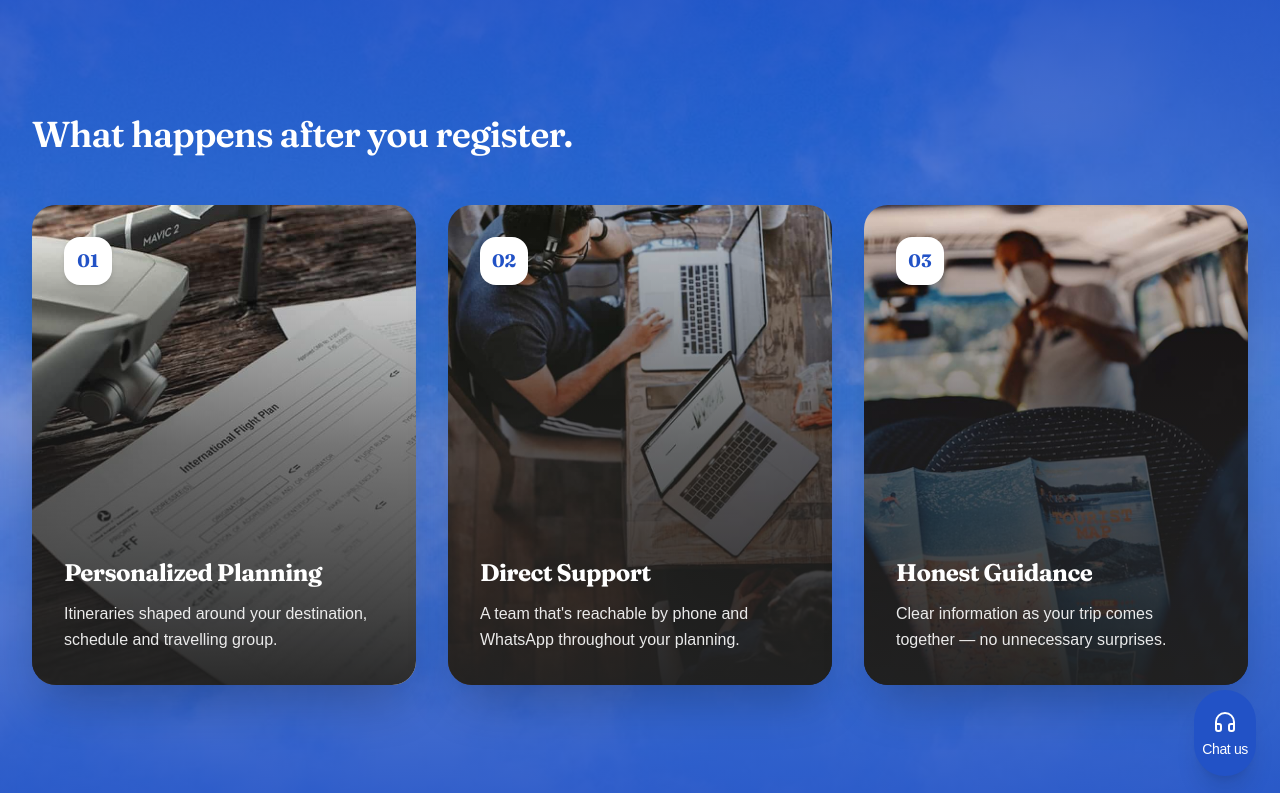
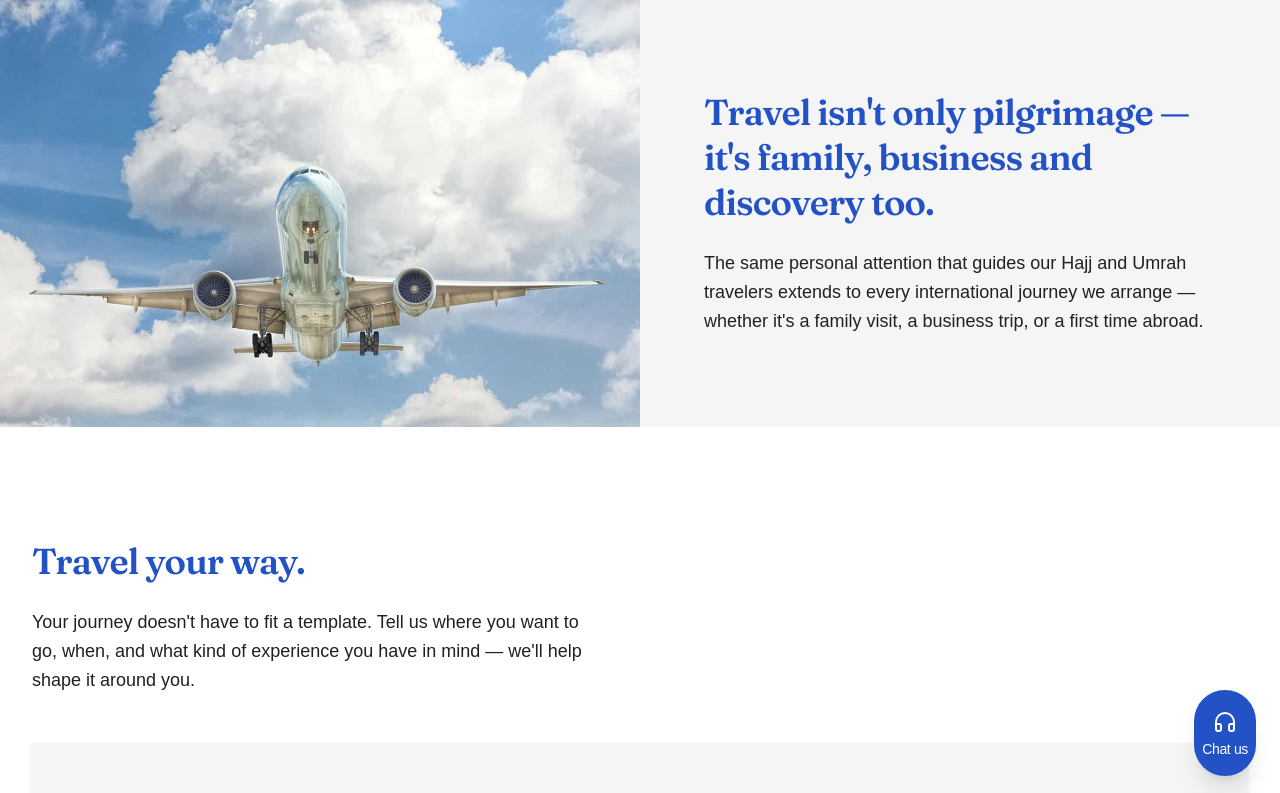
Before and after one commit to Alphakeem-Adroit/Fawzaan, a React (Vite) app in the folder landing/: page /tourism in a window 1280 px wide. Shown: the top 793 px of the page. Built offline with nearby package versions, Linux system fonts and the light colour scheme.

Commit message:
feat: integrate Travel and TripPlan section components into tourism page

```diff
--- a/landing/src/pages/Tourism.jsx
+++ b/landing/src/pages/Tourism.jsx
@@ -1,6 +1,5 @@
-
-
-
+import Travel from '../components/sections/tourism/Travel';
+import TripPlan from '../components/sections/tourism/TripPlan';
 import Next from '../components/sections/tourism/Next';
 import Journey from '../components/sections/tourism/Journey';
 import FAQ from '../components/sections/tourism/FAQ';
@@ -10,6 +9,8 @@ import Footer from '../components/sections/home/Footer';
 const Tourism = () => {
   return (
     <main>
+        <Travel />
+        <TripPlan />
         <Next />
         <Journey />
         <FAQ />
```
